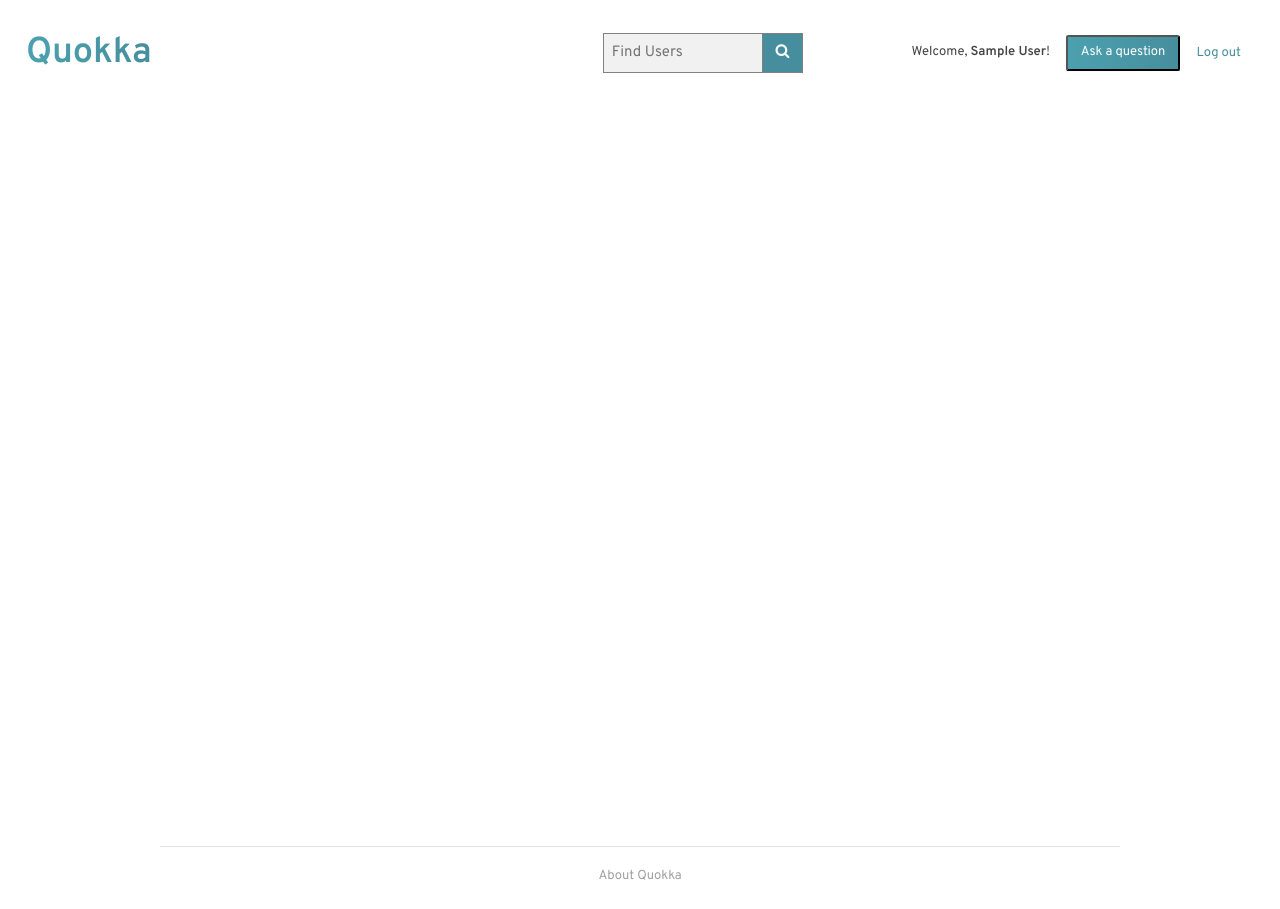
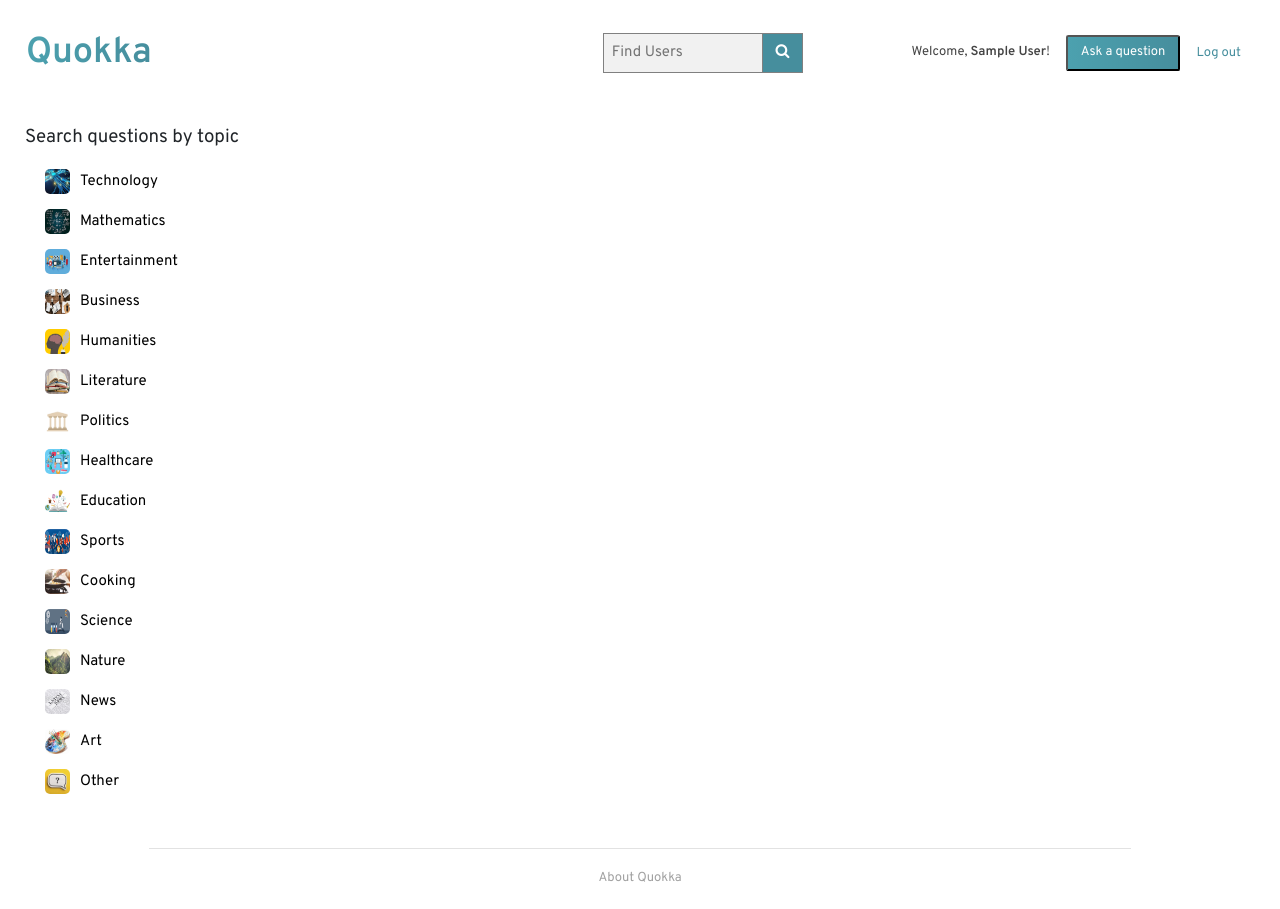
Before and after one commit to UB-ES-19/F2-Quora, a Django app: page /homepage/ in a window 1280 px wide. Before the commit the page ends 880 px from the top, so only its background shows below. Run offline with Django 3.2, Linux system fonts and the light colour scheme; the visitor is signed in with stand-in values (Sample User, id 1); data that the repository does not hold is empty; some libraries are stand-ins or nearby versions.

Commit message:
Add topics list at index page

```diff
--- a/Quora/static/css/index.css
+++ b/Quora/static/css/index.css
@@ -1,11 +1,12 @@
-.Content{
-    width: 75%;
-    margin: 0 auto;
+.Content {
+    width: 50%;
+    margin-left: 30px;
 }
 
-.Posts {
-    width: 100%;
-    margin: 0 auto;
+.Topics-list {
+    margin-top: 20px;
+    margin-left: 40px;
+    width: 225px;
 }
 
 .Post {
@@ -29,3 +30,28 @@
     font-weight: bold;
     margin-top: .5em;
 }
+
+.Topics-list h5 {
+    margin-bottom: 20px;
+}
+
+.small-icon {
+    width: 25px;
+    height: 25px;
+    border-radius: 5px;
+    margin-right: 10px;
+}
+
+li {
+    margin-bottom: 15px;
+    margin-left: 20px;
+    font-size: 15px;
+}
+
+li a {
+    color: black;
+}
+
+li a:hover {
+    color: #468e9d !important;
+}
--- a/Quora/templates/base.html
+++ b/Quora/templates/base.html
@@ -313,7 +313,7 @@
         </div>
     </div>
 
-    <div class="main-container">
+    <div class="main-container row">
 
         {% block content %}{% endblock content %}
 
--- a/Quora/templates/index.html
+++ b/Quora/templates/index.html
@@ -8,7 +8,30 @@
 {% endblock extrahead %}
 
 {% block content %}
-<div class="Content">
+
+    <div class="Topics-list">
+        <h5>Search questions by topic</h5>
+        <ul>
+            <li><a class="ghost" href="#"><img class="small-icon" src="{% static "images/technology.jpg" %}">Technology</a></li>
+            <li><a class="ghost" href="#"><img class="small-icon" src="{% static "images/mathematics.jpg" %}">Mathematics</a></li>
+            <li><a class="ghost" href="#"><img class="small-icon" src="{% static "images/entertainment.jpg" %}">Entertainment</a></li>
+            <li><a class="ghost" href="#"><img class="small-icon" src="{% static "images/business.jpg" %}">Business</a></li>
+            <li><a class="ghost" href="#"><img class="small-icon" src="{% static "images/humanities.png" %}">Humanities</a></li>
+            <li><a class="ghost" href="#"><img class="small-icon" src="{% static "images/literature.jpg" %}">Literature</a></li>
+            <li><a class="ghost" href="#"><img class="small-icon" src="{% static "images/politics.png" %}">Politics</a></li>
+            <li><a class="ghost" href="#"><img class="small-icon" src="{% static "images/healthcare.png" %}">Healthcare</a></li>
+            <li><a class="ghost" href="#"><img class="small-icon" src="{% static "images/education.png" %}">Education</a></li>
+            <li><a class="ghost" href="#"><img class="small-icon" src="{% static "images/sports.jpg" %}">Sports</a></li>
+            <li><a class="ghost" href="#"><img class="small-icon" src="{% static "images/cooking.jpg" %}">Cooking</a></li>
+            <li><a class="ghost" href="#"><img class="small-icon" src="{% static "images/science.png" %}">Science</a></li>
+            <li><a class="ghost" href="#"><img class="small-icon" src="{% static "images/nature.jpg" %}">Nature</a></li>
+            <li><a class="ghost" href="#"><img class="small-icon" src="{% static "images/news.jpg" %}">News</a></li>
+            <li><a class="ghost" href="#"><img class="small-icon" src="{% static "images/art.jpg" %}">Art</a></li>
+            <li><a class="ghost" href="#"><img class="small-icon" src="{% static "images/other.jpg" %}">Other</a></li>
+        </ul>
+    </div>
+
+    <div class="Content col-md-8">
         <div class="Posts">
             {% for post in list %}
             <div class="Post">
```
Lines whose indentation alone changed are shown as unchanged.
